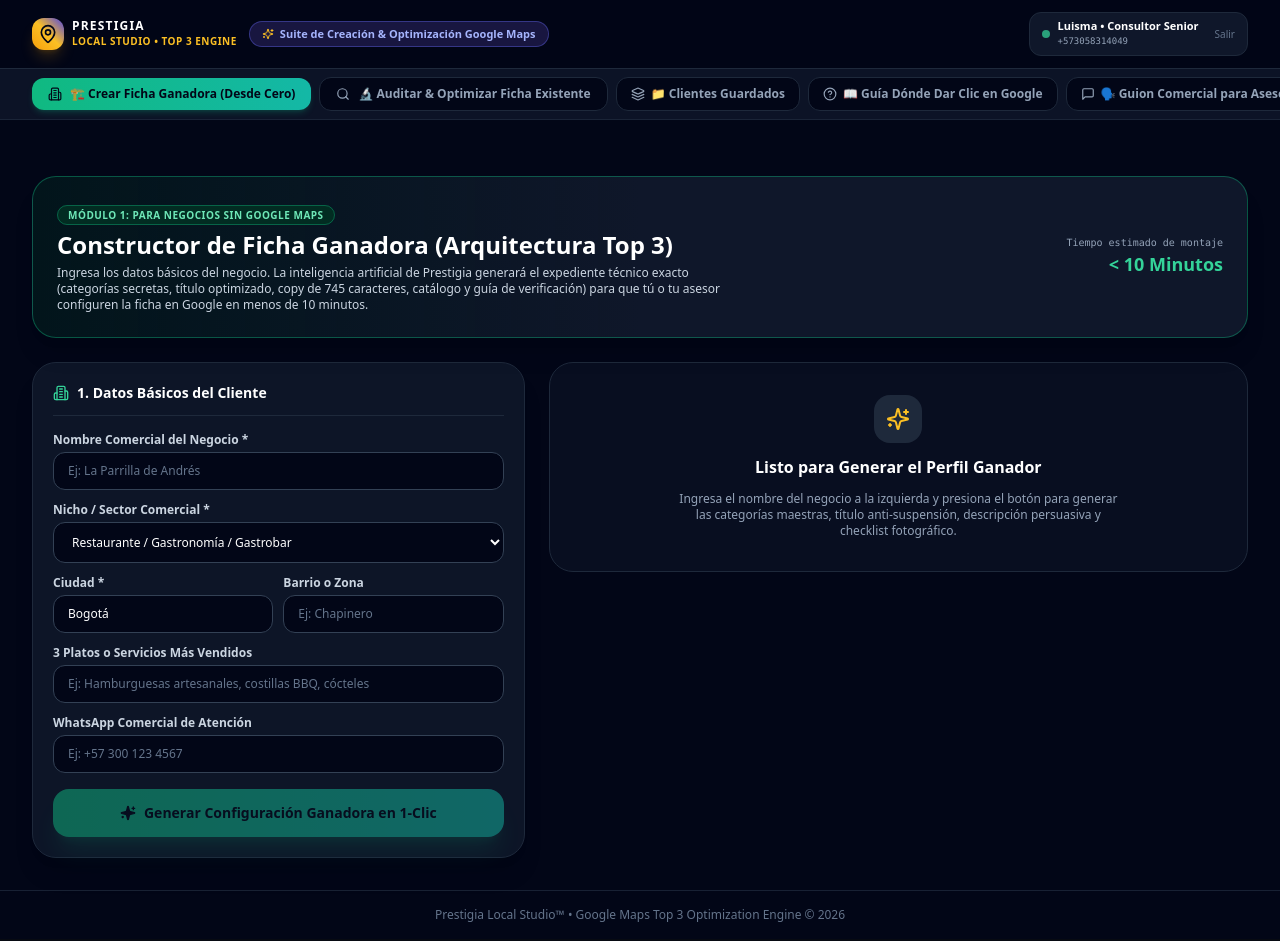
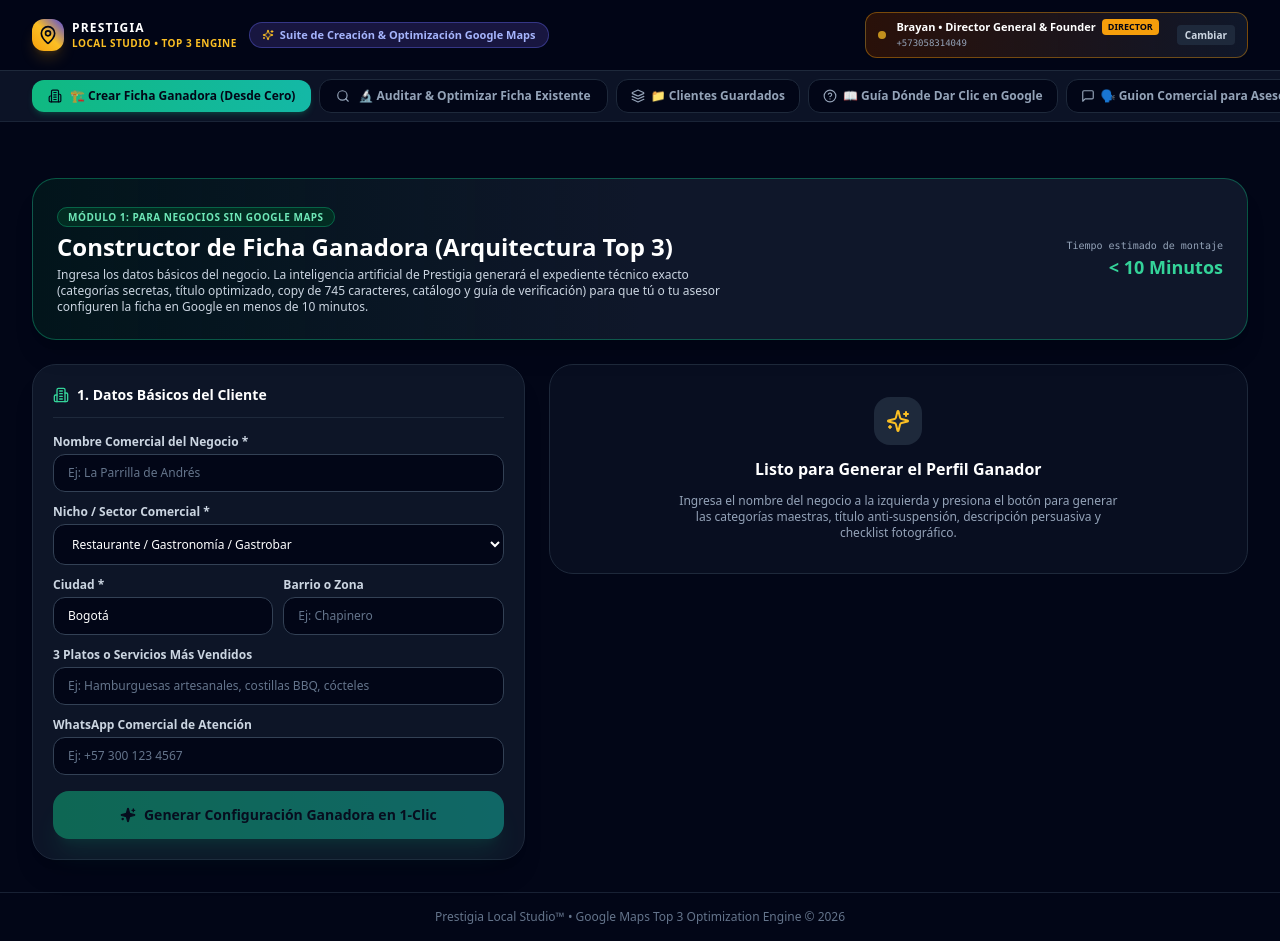
Before and after one commit to prestigia-spec/prestigia, a Next.js app: page /local-studio in a window 1280 px wide. Built offline with nearby package versions, Linux system fonts and the light colour scheme.

Commit message:
feat(local-studio): set Brayan Founder as default profile with instant 1-click account switcher

```diff
--- a/data/db.json
+++ b/data/db.json
@@ -6,5 +6,37 @@
   "campaignParticipants": [],
   "leads": [],
   "trafficVisits": [],
-  "emailDispatches": []
+  "emailDispatches": [],
+  "studioAdvisors": [
+    {
+      "id": "adv-brayan",
+      "name": "Brayan • Director General & Founder",
+      "username": "brayan",
+      "password": "admin",
+      "phone": "+573058314049",
+      "role": "admin",
+      "active": true,
+      "createdAt": "2026-01-01T00:00:00.000Z"
+    },
+    {
+      "id": "adv-admin",
+      "name": "Director General Prestigia",
+      "username": "admin",
+      "password": "admin",
+      "phone": "+573058314049",
+      "role": "admin",
+      "active": true,
+      "createdAt": "2026-01-01T00:00:00.000Z"
+    },
+    {
+      "id": "adv-luisma",
+      "name": "Luisma • Consultor Senior",
+      "username": "luisma",
+      "password": "1234",
+      "phone": "+573058314049",
+      "role": "advisor",
+      "active": true,
+      "createdAt": "2026-01-01T00:00:00.000Z"
+    }
+  ]
 }
--- a/src/app/local-studio/page.tsx
+++ b/src/app/local-studio/page.tsx
@@ -155,28 +155,78 @@ export default function LocalStudioPage() {
   };
 
   // Check persisted session
+  // Check persisted session
   useEffect(() => {
     try {
       const stored = localStorage.getItem('prestigia_studio_advisor');
       if (stored) {
         const parsed = JSON.parse(stored);
         if (parsed && parsed.id) {
+          // If stored was old default Luisma without explicit choice, upgrade to Brayan Director General
+          const explicit = localStorage.getItem('prestigia_studio_advisor_explicit');
+          if (parsed.id === 'adv-luisma' && !explicit) {
+            const founderUser: StudioAdvisorUser = {
+              id: 'adv-brayan',
+              name: 'Brayan • Director General & Founder',
+              username: 'brayan',
+              phone: '+573058314049',
+              role: 'admin',
+              active: true,
+            };
+            setCurrentUser(founderUser);
+            localStorage.setItem('prestigia_studio_advisor', JSON.stringify(founderUser));
+            return;
+          }
           setCurrentUser(parsed);
           return;
         }
       }
     } catch {}
-    // Default advisor for frictionless start
-    const defaultUser: StudioAdvisorUser = {
-      id: 'adv-luisma',
-      name: 'Luisma • Consultor Senior',
-      username: 'luisma',
+
+    // Default: Brayan (Director General & Founder) with full admin authority
+    const founderUser: StudioAdvisorUser = {
+      id: 'adv-brayan',
+      name: 'Brayan • Director General & Founder',
+      username: 'brayan',
       phone: '+573058314049',
-      role: 'advisor',
+      role: 'admin',
       active: true,
     };
-    setCurrentUser(defaultUser);
+    setCurrentUser(founderUser);
+    localStorage.setItem('prestigia_studio_advisor', JSON.stringify(founderUser));
   }, []);
+
+  const handleQuickLogin = (roleType: 'brayan' | 'luisma') => {
+    if (roleType === 'brayan') {
+      const founderUser: StudioAdvisorUser = {
+        id: 'adv-brayan',
+        name: 'Brayan • Director General & Founder',
+        username: 'brayan',
+        phone: '+573058314049',
+        role: 'admin',
+        active: true,
+      };
+      setCurrentUser(founderUser);
+      localStorage.setItem('prestigia_studio_advisor', JSON.stringify(founderUser));
+      localStorage.setItem('prestigia_studio_advisor_explicit', 'true');
+      setShowAuthModal(false);
+      showToast('👑 Perfil activo: Brayan • Director General & Founder');
+    } else {
+      const advisorUser: StudioAdvisorUser = {
+        id: 'adv-luisma',
+        name: 'Luisma • Consultor Senior',
+        username: 'luisma',
+        phone: '+573058314049',
+        role: 'advisor',
+        active: true,
+      };
+      setCurrentUser(advisorUser);
+      localStorage.setItem('prestigia_studio_advisor', JSON.stringify(advisorUser));
+      localStorage.setItem('prestigia_studio_advisor_explicit', 'true');
+      setShowAuthModal(false);
+      showToast('💼 Perfil activo: Luisma • Consultor Comercial');
+    }
+  };
 
   const handleLogin = async (e?: React.FormEvent) => {
     if (e) e.preventDefault();
@@ -191,6 +241,7 @@ export default function LocalStudioPage() {
       if (data.success && data.advisor) {
         setCurrentUser(data.advisor);
         localStorage.setItem('prestigia_studio_advisor', JSON.stringify(data.advisor));
+        localStorage.setItem('prestigia_studio_advisor_explicit', 'true');
         setShowAuthModal(false);
         showToast(`¡Bienvenido, ${data.advisor.name}!`);
       } else {
@@ -205,6 +256,7 @@ export default function LocalStudioPage() {
 
   const handleLogout = () => {
     localStorage.removeItem('prestigia_studio_advisor');
+    localStorage.removeItem('prestigia_studio_advisor_explicit');
     setCurrentUser(null);
     setShowAuthModal(true);
   };
@@ -547,29 +599,50 @@ export default function LocalStudioPage() {
         {/* Advisor Controls & Navigation */}
         <div className="flex items-center gap-2.5">
           {currentUser ? (
-            <div className="flex items-center gap-2 bg-slate-900 border border-slate-800 px-3 py-1.5 rounded-xl text-xs">
-              <div className="w-2 h-2 rounded-full bg-emerald-400 animate-pulse" />
+            <div
+              className={`flex items-center gap-2.5 px-3 py-1.5 rounded-xl text-xs border transition shadow-sm ${
+                currentUser.role === 'admin'
+                  ? 'bg-gradient-to-r from-amber-950/60 to-slate-900 border-amber-500/40 text-amber-200'
+                  : 'bg-gradient-to-r from-indigo-950/60 to-slate-900 border-indigo-500/40 text-indigo-200'
+              }`}
+            >
+              <div
+                className={`w-2 h-2 rounded-full animate-pulse ${
+                  currentUser.role === 'admin' ? 'bg-amber-400' : 'bg-emerald-400'
+                }`}
+              />
               <div className="flex flex-col text-left">
-                <span className="font-extrabold text-white text-[11px] leading-tight">{currentUser.name}</span>
+                <div className="flex items-center gap-1.5">
+                  <span className="font-extrabold text-white text-[11px] leading-tight">{currentUser.name}</span>
+                  <span
+                    className={`text-[9px] font-black uppercase px-1.5 py-0.2 rounded ${
+                      currentUser.role === 'admin'
+                        ? 'bg-amber-500 text-slate-950'
+                        : 'bg-indigo-950 text-indigo-300 border border-indigo-500/40'
+                    }`}
+                  >
+                    {currentUser.role === 'admin' ? 'DIRECTOR' : 'ASESOR'}
+                  </span>
+                </div>
                 <span className="text-[9px] text-slate-400 font-mono">{currentUser.phone}</span>
               </div>
               <button
                 type="button"
-                onClick={handleLogout}
-                title="Cambiar de Asesor / Salir"
-                className="ml-2 text-slate-500 hover:text-rose-400 transition cursor-pointer text-[10px]"
+                onClick={() => setShowAuthModal(true)}
+                title="Cambiar de perfil (Director / Asesor)"
+                className="ml-2 px-2 py-0.5 rounded bg-slate-800 hover:bg-slate-700 text-slate-300 hover:text-white transition cursor-pointer text-[10px] font-bold"
               >
-                Salir
+                Cambiar
               </button>
             </div>
           ) : (
             <button
               type="button"
               onClick={() => setShowAuthModal(true)}
-              className="px-3 py-1.5 rounded-xl bg-indigo-600 hover:bg-indigo-500 text-white font-bold text-xs transition flex items-center gap-1.5 cursor-pointer"
+              className="px-3.5 py-1.5 rounded-xl bg-gradient-to-r from-amber-500 to-amber-600 hover:from-amber-400 hover:to-amber-500 text-slate-950 font-black text-xs transition flex items-center gap-1.5 cursor-pointer shadow-md"
             >
               <Lock className="w-3.5 h-3.5" />
-              <span>Ingresar Asesor</span>
+              <span>Ingresar Perfil</span>
             </button>
           )}
 
@@ -1776,17 +1849,80 @@ export default function LocalStudioPage() {
         )}
       </main>
 
-      {/* MODAL: LOGIN DE ASESORES */}
+      {/* MODAL: LOGIN / SELECTOR DE PERFIL */}
       {showAuthModal && (
         <div className="fixed inset-0 z-50 bg-black/85 backdrop-blur-md flex items-center justify-center p-4 print:hidden animate-in fade-in duration-200">
-          <div className="bg-slate-900 border border-slate-800 rounded-3xl max-w-sm w-full p-6 shadow-2xl relative text-center space-y-4">
+          <div className="bg-slate-900 border border-slate-800 rounded-3xl max-w-md w-full p-6 shadow-2xl relative text-center space-y-4">
+            {currentUser && (
+              <button
+                type="button"
+                onClick={() => setShowAuthModal(false)}
+                className="absolute top-4 right-4 text-slate-500 hover:text-white text-xs font-bold px-2 py-1 rounded-lg hover:bg-slate-800 transition cursor-pointer"
+              >
+                ✕ Cerrar
+              </button>
+            )}
+
             <div className="w-12 h-12 rounded-2xl bg-gradient-to-tr from-amber-500 to-indigo-600 flex items-center justify-center mx-auto shadow-xl">
               <Lock className="w-6 h-6 text-slate-950" />
             </div>
 
             <div>
               <h3 className="text-lg font-black text-white">Ingreso a Prestigia Local Studio</h3>
-              <p className="text-xs text-slate-400 mt-0.5">Acceso exclusivo para consultores y asesores comerciales</p>
+              <p className="text-xs text-slate-400 mt-0.5">Selecciona tu perfil de acceso o ingresa con tus credenciales</p>
+            </div>
+
+            {/* Quick 1-Click Selectors */}
+            <div className="space-y-2 pt-1 text-left">
+              <span className="text-[10px] font-black tracking-wider uppercase text-slate-400 block px-1">
+                Acceso Rápido Directo:
+              </span>
+
+              <button
+                type="button"
+                onClick={() => handleQuickLogin('brayan')}
+                className="w-full p-3 rounded-2xl bg-gradient-to-r from-amber-950/60 to-slate-900 border border-amber-500/50 hover:border-amber-400 flex items-center justify-between text-left transition cursor-pointer group"
+              >
+                <div className="flex items-center gap-3">
+                  <div className="w-9 h-9 rounded-xl bg-amber-500 flex items-center justify-center text-slate-950 font-black text-base shadow-md group-hover:scale-105 transition">
+                    👑
+                  </div>
+                  <div>
+                    <div className="flex items-center gap-2">
+                      <span className="font-black text-amber-200 text-xs">Brayan • Director General</span>
+                      <span className="text-[9px] font-black px-1.5 py-0.5 rounded bg-amber-500 text-slate-950">FOUNDER</span>
+                    </div>
+                    <span className="text-[10px] text-slate-400 block">Acceso total + Gestión de asesores + Control de expedientes</span>
+                  </div>
+                </div>
+                <ChevronRight className="w-4 h-4 text-amber-400 group-hover:translate-x-0.5 transition" />
+              </button>
+
+              <button
+                type="button"
+                onClick={() => handleQuickLogin('luisma')}
+                className="w-full p-3 rounded-2xl bg-gradient-to-r from-indigo-950/60 to-slate-900 border border-indigo-500/40 hover:border-indigo-400 flex items-center justify-between text-left transition cursor-pointer group"
+              >
+                <div className="flex items-center gap-3">
+                  <div className="w-9 h-9 rounded-xl bg-indigo-600 flex items-center justify-center text-white font-black text-base shadow-md group-hover:scale-105 transition">
+                    💼
+                  </div>
+                  <div>
+                    <div className="flex items-center gap-2">
+                      <span className="font-black text-indigo-200 text-xs">Luisma • Consultor Comercial</span>
+                      <span className="text-[9px] font-black px-1.5 py-0.5 rounded bg-indigo-950 text-indigo-300 border border-indigo-500/40">ASESOR</span>
+                    </div>
+                    <span className="text-[10px] text-slate-400 block">Vista comercial de ventas + Generador Top 3</span>
+                  </div>
+                </div>
+                <ChevronRight className="w-4 h-4 text-indigo-400 group-hover:translate-x-0.5 transition" />
+              </button>
+            </div>
+
+            <div className="flex items-center gap-2 my-2">
+              <div className="flex-1 h-px bg-slate-800" />
+              <span className="text-[10px] text-slate-500 font-bold uppercase tracking-wider">o ingresar otro asesor</span>
+              <div className="flex-1 h-px bg-slate-800" />
             </div>
 
             <form onSubmit={handleLogin} className="space-y-3 text-left text-xs">
@@ -1796,7 +1932,7 @@ export default function LocalStudioPage() {
                   type="text"
                   value={loginUsername}
                   onChange={(e) => setLoginUsername(e.target.value)}
-                  placeholder="luisma"
+                  placeholder="ej: carlos o tu usuario"
                   className="w-full px-3.5 py-2.5 rounded-xl bg-slate-950 border border-slate-700 text-white focus:outline-none focus:border-amber-400"
                 />
               </div>
@@ -1817,15 +1953,11 @@ export default function LocalStudioPage() {
               <button
                 type="submit"
                 disabled={isLoggingIn}
-                className="w-full py-3 rounded-xl bg-gradient-to-r from-amber-500 to-amber-600 hover:from-amber-400 hover:to-amber-500 text-slate-950 font-black text-xs transition cursor-pointer shadow-lg active:scale-98"
+                className="w-full py-2.5 rounded-xl bg-slate-800 hover:bg-slate-700 text-white font-bold text-xs transition cursor-pointer border border-slate-700 active:scale-98"
               >
-                {isLoggingIn ? 'Verificando...' : 'Iniciar Sesión'}
+                {isLoggingIn ? 'Verificando...' : 'Iniciar Sesión con Contraseña'}
               </button>
             </form>
-
-            <div className="pt-2 border-t border-slate-800 text-[10px] text-slate-500">
-              Demo: Usuario: <code className="text-slate-400">luisma</code> | Clave: <code className="text-slate-400">1234</code>
-            </div>
           </div>
         </div>
       )}
--- a/src/lib/db.ts
+++ b/src/lib/db.ts
@@ -174,6 +174,16 @@ function ensureDbFile(): DatabaseSchema {
       if (!parsed.studioDossiers) parsed.studioDossiers = [];
       if (!parsed.studioAdvisors || parsed.studioAdvisors.length === 0) {
         parsed.studioAdvisors = [
+          {
+            id: 'adv-brayan',
+            name: 'Brayan • Director General & Founder',
+            username: 'brayan',
+            password: 'admin',
+            phone: '+573058314049',
+            role: 'admin',
+            active: true,
+            createdAt: '2026-01-01T00:00:00.000Z',
+          },
           {
             id: 'adv-admin',
             name: 'Director General Prestigia',
@@ -1173,6 +1183,16 @@ export async function getAllStudioAdvisors(): Promise<StudioAdvisor[]> {
   if (!db.studioAdvisors || db.studioAdvisors.length === 0) {
     db.studioAdvisors = [
       {
+        id: 'adv-brayan',
+        name: 'Brayan • Director General & Founder',
+        username: 'brayan',
+        password: 'admin',
+        phone: '+573058314049',
+        role: 'admin',
+        active: true,
+        createdAt: '2026-01-01T00:00:00.000Z',
+      },
+      {
         id: 'adv-admin',
         name: 'Director General Prestigia',
         username: 'admin',
```
